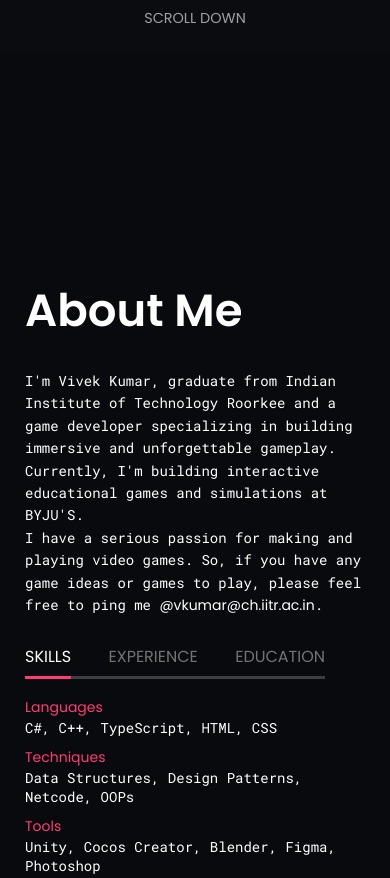
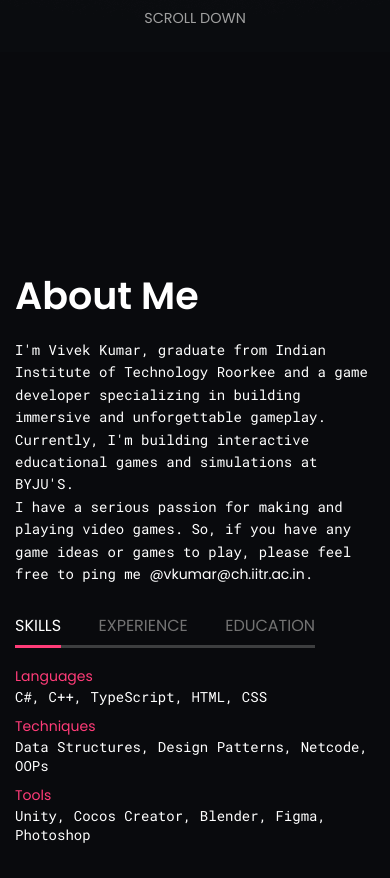
Before and after one commit to Ghazia2/Portfolio, a plain HTML site: page index.html in a window 390 px wide. Shown: the part 792-1670 px from the top of the page. Drawn offline with Linux system fonts and the light colour scheme; files whose address does not match are found by name.

Commit message:
margin reduced for small screens

```diff
--- a/style.css
+++ b/style.css
@@ -476,6 +476,7 @@ nav .fa-regular{
 }
 
 .project-image img, .project-image-right img{
+    height: 100%;
     width: 100%;
     transition: 0.3s all ease-in-out;
     opacity: 80%;
@@ -937,9 +938,18 @@ nav .fa-regular{
 }
 @media only screen and (max-width: 499px){
 
+    #about{
+        padding: 150px 15px;
+    }
+
+    #projects{
+        padding: 25px 15px;
+    }
+
     /* =======about======= */
     .sub-title{
-        font-size: 45px;
+        font-size: 38px;
+        padding: 15px 0px;
     }
 
     .about-col-1 p{
```
